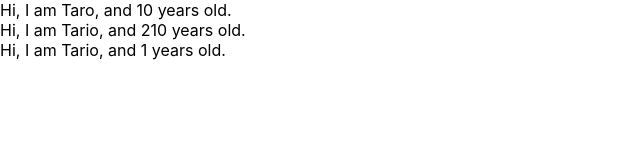
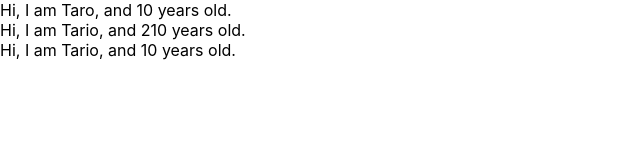
Before and after one commit to azeyan-wni/udemy-react-redux-crud-application, a React (Create React App) app: page / in a window 1280 px wide. Shown: the top 160 px of the page, without its empty margins (0-640 px from the left). Built offline with nearby package versions, Linux system fonts and the light colour scheme.

Commit message:
learn propstypes.

```diff
--- a/src/App.js
+++ b/src/App.js
@@ -1,5 +1,5 @@
 import React from 'react';
-
+import PropTypes from 'prop-types';
 // class App extends Component {
 //   render() {
 //     return (
@@ -15,7 +15,7 @@ const App = () => {
   const profiles = [
     {name: 'Taro', age: 10},
     {name: 'Tario', age: 210},
-    {name: 'Tario'}
+    {name: 'Tario', age: 10}
   ]
   return (
     <div>
@@ -29,11 +29,12 @@ const App = () => {
 }
 
 const User = (props) => {
-return <div>Hi, I am {props.name}, and {props.age} years old.</div>
+  return <div>Hi, I am {props.name}, and {props.age} years old.</div>
 }
 
-User.defaultProps ={
-  age:1
+User.propTypes ={
+  name: PropTypes.string,
+  age: PropTypes.number.isRequired
 }
 
 export default App;
```
